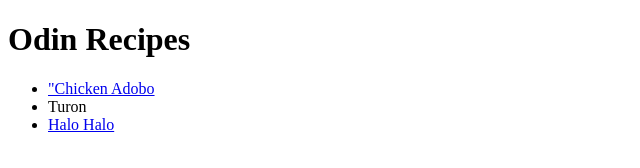
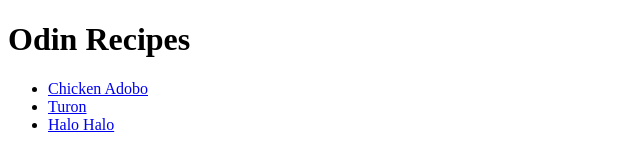
Before and after one commit to alecregino/odin-recipes, a plain HTML site: page index.html in a window 1280 px wide. Shown: the full height of the page, 0-640 px from the left. Drawn offline with Linux system fonts and the light colour scheme.

Commit message:
Fixed minor spelling, coding errors

```diff
--- a/index.html
+++ b/index.html
@@ -9,8 +9,8 @@
 <body>
     <h1>Odin Recipes</h1>
     <ul>
-        <li><a href="recipes/adobo.html">"Chicken Adobo</li></a>
-        <li><a href="recipes/turon.html"></a>Turon</li>
+        <li><a href="recipes/adobo.html">Chicken Adobo</li></a>
+        <li><a href="recipes/turon.html">Turon</a></li>
         <li><a href="recipes/halo-halo.html">Halo Halo</a></li>
     </ul>
 </body>
```
